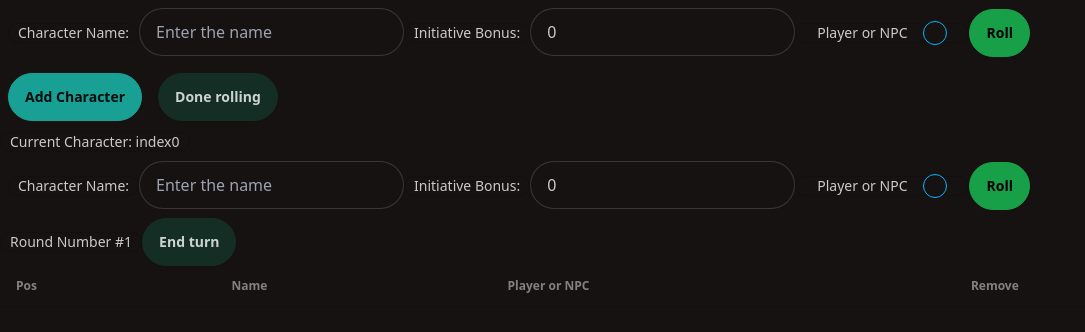
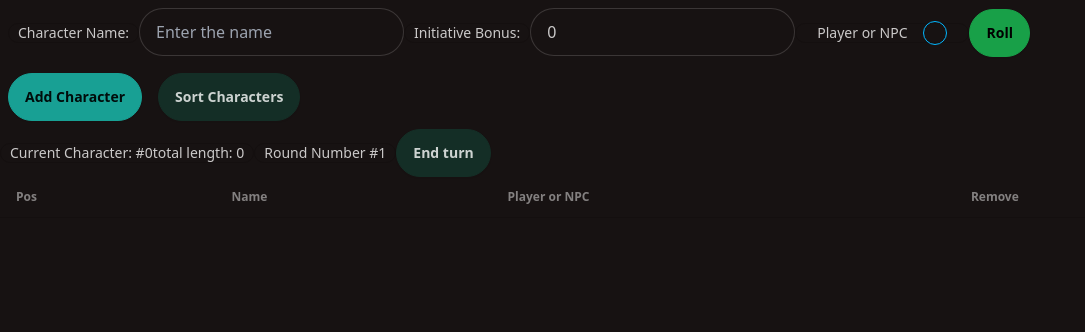
Before and after one commit to GeorgeSiougles/rf-init, a React (Vite) app: page / in a window 1280 px wide. Shown: the top 332 px of the page, without its empty margins (0-1085 px from the left). Built offline with nearby package versions, Linux system fonts and the light colour scheme; the HTML template or start-up script is replaced by a standard one.

Commit message:
Add store to application

```diff
--- a/src/App.jsx
+++ b/src/App.jsx
@@ -1,41 +1,56 @@
+import './App.css';
 import { useState } from 'react';
-import './App.css';
 import CharacterInput from './components/CharacterInput';
 import OrderedCharacters from './components/OrderedCharacters';
+import { useDispatch, useSelector } from 'react-redux';
+import {
+  increaseIndex,
+  resetIndex,
+  sortCharacters,
+} from './store/charactersSlice';
 
 function App() {
-  const [characters, setCharacters] = useState([]);
-  const [currentCharacterIndex, setCurrentCharacterIndex] = useState(0);
+  const dispatch = useDispatch();
+  const characters = useSelector((state) => state.characters.list);
+  const currentCharacterIndex = useSelector(
+    (state) => state.characters.currentCharacterIndex
+  );
+
   const [currentRound, setCurrentRound] = useState(1);
 
+  const handleSortCharacters = () => {
+    dispatch(sortCharacters());
+  };
+
   const handleEndTurn = () => {
-    console.log('clicked! ', currentCharacterIndex);
-    if (currentCharacterIndex + 1 < characters.length)
-      setCurrentCharacterIndex((prev) => prev + 1);
-    else {
-      setCurrentCharacterIndex(0);
+    if (currentCharacterIndex < characters.length) {
+      dispatch(increaseIndex());
+    } else {
+      dispatch(resetIndex());
       setCurrentRound((prev) => prev + 1);
     }
   };
 
-  const handleAddCharacter = (newCharacter) => {
-    console.log(newCharacter);
-    setCharacters((prev) => [...prev, newCharacter]);
-  };
   return (
     <div className="flex flex-col">
       <div>
-        <CharacterInput onAddCharacter={handleAddCharacter} />
+        <CharacterInput />
         <button className="btn btn-active btn-accent m-2">Add Character</button>
-        <button className="btn btn-active btn-neutral m-2">Done rolling</button>
+        <button
+          onClick={handleSortCharacters}
+          className="btn btn-active btn-neutral m-2"
+        >
+          Sort Characters
+        </button>
       </div>
 
       <>
         <div>
           <div className="badge">
-            Current Character: index{currentCharacterIndex}
+            Current Character: #{currentCharacterIndex}
+            total length: {characters.length}
           </div>
-          <CharacterInput />
+          {/* <CharacterInput /> */}
           <div className="badge">Round Number #{currentRound}</div>
           <button
             className="btn btn-active btn-neutral"
@@ -51,3 +66,58 @@ function App() {
 }
 
 export default App;
+
+// INITIAL CODE WITH STATE
+
+// import { useState } from 'react';
+// import './App.css';
+// import CharacterInput from './components/CharacterInput';
+// import OrderedCharacters from './components/OrderedCharacters';
+
+// function App() {
+//   const [characters, setCharacters] = useState([]);
+//   const [currentCharacterIndex, setCurrentCharacterIndex] = useState(0);
+//   const [currentRound, setCurrentRound] = useState(1);
+
+//   const handleAddCharacter = (newCharacter) => {
+//     setCharacters((prev) => [...prev, newCharacter]);
+//   };
+
+//   const handleEndTurn = () => {
+//     if (currentCharacterIndex + 1 < characters.length)
+//       setCurrentCharacterIndex((prev) => prev + 1);
+//     else {
+//       setCurrentCharacterIndex(0);
+//       setCurrentRound((prev) => prev + 1);
+//     }
+//   };
+
+//   return (
+//     <div className="flex flex-col">
+//       <div>
+//         <CharacterInput onAddCharacter={handleAddCharacter} />
+//         <button className="btn btn-active btn-accent m-2">Add Character</button>
+//         <button className="btn btn-active btn-neutral m-2">Done rolling</button>
+//       </div>
+
+//       <>
+//         <div>
+//           <div className="badge">
+//             Current Character: index{currentCharacterIndex}
+//           </div>
+//           <CharacterInput />
+//           <div className="badge">Round Number #{currentRound}</div>
+//           <button
+//             className="btn btn-active btn-neutral"
+//             onClick={handleEndTurn}
+//           >
+//             End turn
+//           </button>
+//         </div>
+//         <OrderedCharacters characters={characters} />
+//       </>
+//     </div>
+//   );
+// }
+
+// export default App;
```
